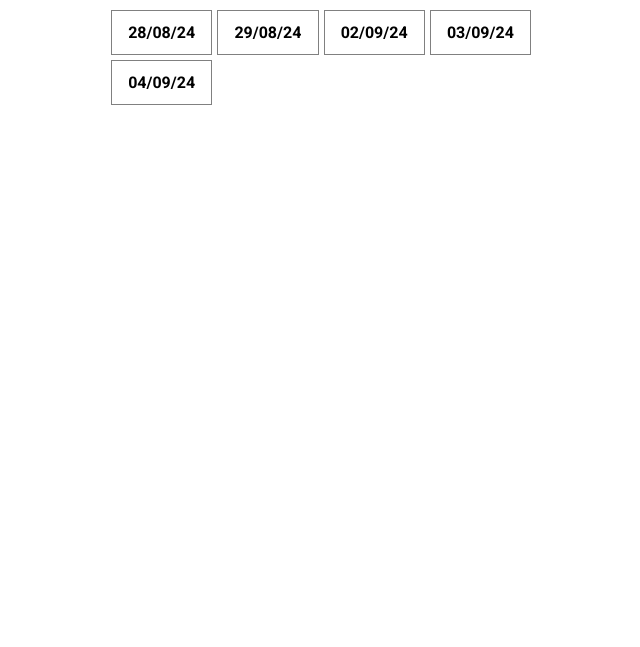
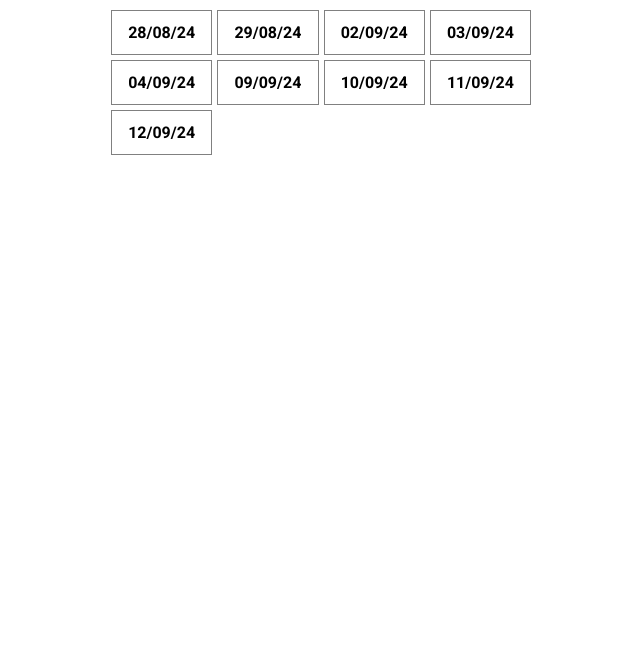
Before and after one commit to MARTINS-JS/myDiary, a plain HTML site: page diary.html in a window 1280 px wide. Shown: the part 153-800 px from the top of the page, without its empty margins (319-959 px from the left). Drawn offline with Linux system fonts and the light colour scheme.

Commit message:
updating the diary

```diff
--- a/diary.html
+++ b/diary.html
@@ -54,6 +54,38 @@
           04/09/24
         </a>
       </div>
+      <div>
+        <a
+          target="_blank"
+          href="https://www.notion.so/cronograma-ignite/09-09-24-b4823ee9e0b64adfb7254158c2c083aa?pvs=4"
+        >
+          09/09/24
+        </a>
+      </div>
+      <div>
+        <a
+          target="_blank"
+          href="https://www.notion.so/cronograma-ignite/10-10-24-278a4798165043e883b507b7aa7ab364?pvs=4"
+        >
+          10/09/24
+        </a>
+      </div>
+      <div>
+        <a
+        target="_blank"
+        href="https://www.notion.so/cronograma-ignite/12-09-24-8d93989ca7f24104a2c3b46860b7cb7f?pvs=4"
+        >
+          11/09/24
+        </a>
+      </div>
+      <div>
+        <a
+          target="_blank"
+          href="https://www.notion.so/cronograma-ignite/12-09-24-8d93989ca7f24104a2c3b46860b7cb7f?pvs=4"
+        >
+          12/09/24
+        </a>
+      </div>
     </section>
   </body>
 </html>
```
Lines whose indentation alone changed are shown as unchanged.
